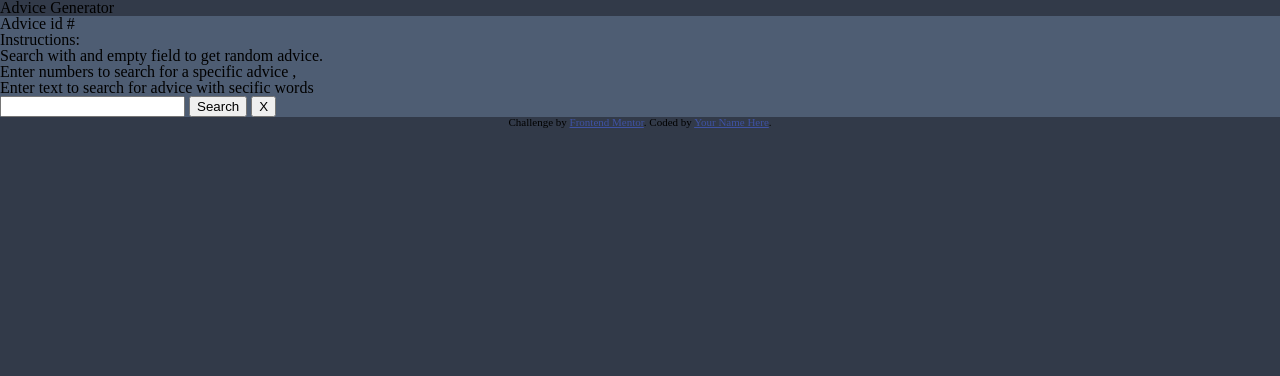
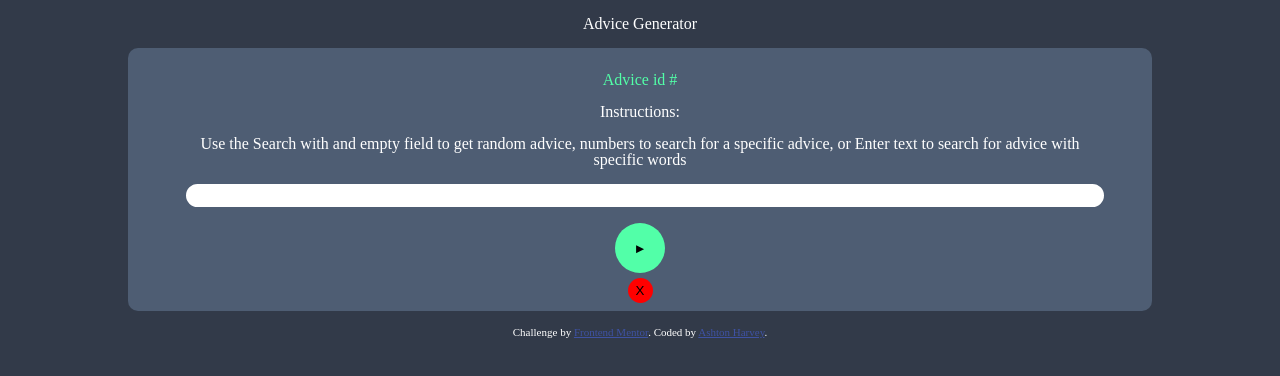
Before and after one commit to AshtonHarvey/Improved-advice-generator, a website built with Parcel: page index.html in a window 1280 px wide. Built offline with nearby package versions, Linux system fonts and the light colour scheme.

Commit message:
css blocked out

```diff
--- a/index.html
+++ b/index.html
@@ -31,29 +31,32 @@
       <h1>Advice Generator</h1>
     </header>
     <main>
-      <section id="advice-output-section">
+      <div id="advice-output-container">
         <p id="advice-id-number">Advice id #</p>
         <p id="advice-text">
           Instructions: <br />
-          Search with and empty field to get random advice. <br />
-          Enter numbers to search for a specific advice ,<br />
-          Enter text to search for advice with secific words
+          <br />
+          Use the Search with and empty field to get random advice, numbers to
+          search for a specific advice, or Enter text to search for advice with
+          specific words
         </p>
-      </section>
-      <section id="advice-input-section">
+      </div>
+      <div id="advice-input-container">
         <div class="input-container">
           <input type="text" id="advice-input-field" />
-          <button id="advice-search-button">Search</button>
-          <button id="advice-clear-button">X</button>
+          <div id="button-container">
+            <button class="button" id="advice-search-button">&#9658</button>
+            <button class="button" id="advice-clear-button">X</button>
+          </div>
         </div>
-      </section>
+      </div>
     </main>
     <footer>
       <div class="attribution">
         Challenge by
         <a href="https://www.frontendmentor.io?ref=challenge" target="_blank"
           >Frontend Mentor</a
-        >. Coded by <a href="#">Your Name Here</a>.
+        >. Coded by <a href="#">Ashton Harvey</a>.
       </div>
     </footer>
     <script src="./src/index.js"></script>
--- a/src/index.js
+++ b/src/index.js
@@ -3,7 +3,8 @@ const adviceSearchButton = document.getElementById("advice-search-button");
 const adviceClearButton = document.getElementById("advice-clear-button");
 
 const adviceIDField = document.getElementById("advice-id-number");
-const advicetext = document.getElementById("advice-text");
+const adviceText = document.getElementById("advice-text");
+const adviceDefaultText = adviceText.innerHTML;
 
 let searchAdviceUrl = `https://api.adviceslip.com/advice/search/`;
 let idAdviceUrl = `https://api.adviceslip.com/advice/`;
@@ -30,6 +31,7 @@ adviceSearchButton.onclick = () => {
 
 //clear button click
 adviceClearButton.onclick = () => {
+  adviceText.innerHTML = adviceDefaultText;
   adviceInputField.value = "";
 };
 
@@ -44,10 +46,10 @@ function searchByText(string) {
           Math.random() * searchObject.slips.length
         );
         adviceIDField.innerHTML = `Advice # ${searchObject.slips[randomNumber].id}`;
-        advicetext.innerHTML = `"${searchObject.slips[randomNumber].advice}"`;
+        adviceText.innerHTML = `"${searchObject.slips[randomNumber].advice}"`;
       } else {
         adviceIDField.innerHTML = `${searchObject.message.type}`;
-        advicetext.innerHTML = `"${searchObject.message.text}"`;
+        adviceText.innerHTML = `"${searchObject.message.text}"`;
       }
     });
   console.log(string);
@@ -64,11 +66,11 @@ function searchByID(int) {
       if (slipObject.hasOwnProperty("slip")) {
         console.log(slipObject);
         adviceIDField.innerHTML = `Advice # ${slipObject.slip.id}`;
-        advicetext.innerHTML = `"${slipObject.slip.advice}"`;
+        adviceText.innerHTML = `"${slipObject.slip.advice}"`;
         console.log(slipObject);
       } else {
         adviceIDField.innerHTML = `${slipObject.message.type}`;
-        advicetext.innerHTML = `"${slipObject.message.text}"`;
+        adviceText.innerHTML = `"${slipObject.message.text}"`;
       }
     });
 }
@@ -83,11 +85,11 @@ function displayRandomAdvice() {
       if (slipObject.hasOwnProperty("slip")) {
         console.log(slipObject);
         adviceIDField.innerHTML = `Advice # ${slipObject.slip.id}`;
-        advicetext.innerHTML = `"${slipObject.slip.advice}"`;
+        adviceText.innerHTML = `"${slipObject.slip.advice}"`;
         console.log(slipObject);
       } else {
         adviceIDField.innerHTML = `${slipObject.message.type}`;
-        advicetext.innerHTML = `"${slipObject.message.text}"`;
+        adviceText.innerHTML = `"${slipObject.message.text}"`;
       }
     });
 }
--- a/src/scss/color.scss
+++ b/src/scss/color.scss
@@ -15,3 +15,15 @@ body {
 main {
   background-color: $Grayish-Blue;
 }
+
+#advice-id-number {
+  color: $Neon-Green;
+}
+
+#advice-search-button {
+  background-color: $Neon-Green;
+}
+
+#advice-clear-button {
+  background-color: red;
+}
--- a/src/scss/components.scss
+++ b/src/scss/components.scss
@@ -0,0 +1,78 @@
+@use "./color.scss";
+
+body {
+  color: white;
+}
+
+header {
+  width: 50%;
+  margin-left: auto;
+  margin-right: auto;
+  margin-top: 1rem;
+  text-align: center;
+}
+main {
+  width: 80%;
+  margin-left: auto;
+  margin-right: auto;
+  margin-top: 1rem;
+  padding: 0.5rem;
+  box-sizing: border-box;
+  border-radius: 10px;
+}
+footer {
+  margin-top: 1rem;
+}
+
+#advice-id-number {
+  margin: 1rem;
+  text-align: center;
+}
+
+#advice-input-container {
+  margin-top: 1rem;
+  margin-left: auto;
+  margin-right: auto;
+  width: 90%;
+  text-align: center;
+}
+
+#button-container {
+  margin-top: 1rem;
+  position: sticky;
+  align-items: center;
+  display: flex;
+  flex-direction: column;
+}
+
+#advice-search-button {
+  width: 50px;
+  height: 50px;
+}
+
+#advice-clear-button {
+  margin-top: 5px;
+  width: 25px;
+  height: 25px;
+}
+
+#advice-input-field {
+  border-radius: 50px;
+  border: 3px solid white;
+  width: 100%;
+}
+
+.button {
+  box-sizing: border-box;
+  border-radius: 50%;
+
+  border: none;
+}
+
+#advice-output-container {
+  margin-top: 1rem;
+  margin-left: auto;
+  margin-right: auto;
+  width: 90%;
+  text-align: center;
+}
```
Also changed, not shown: src/images/design-idea.jpg (added).
